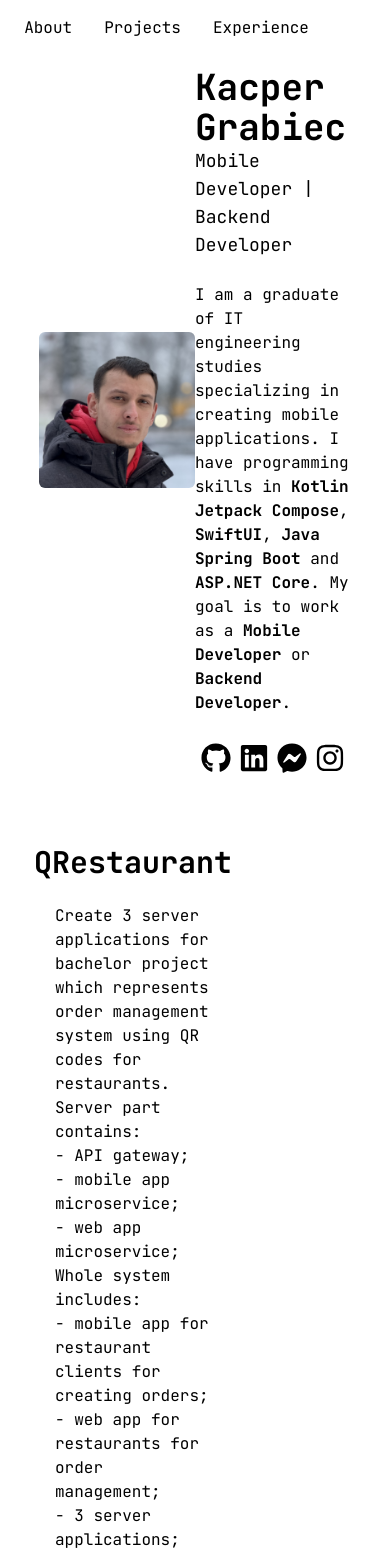
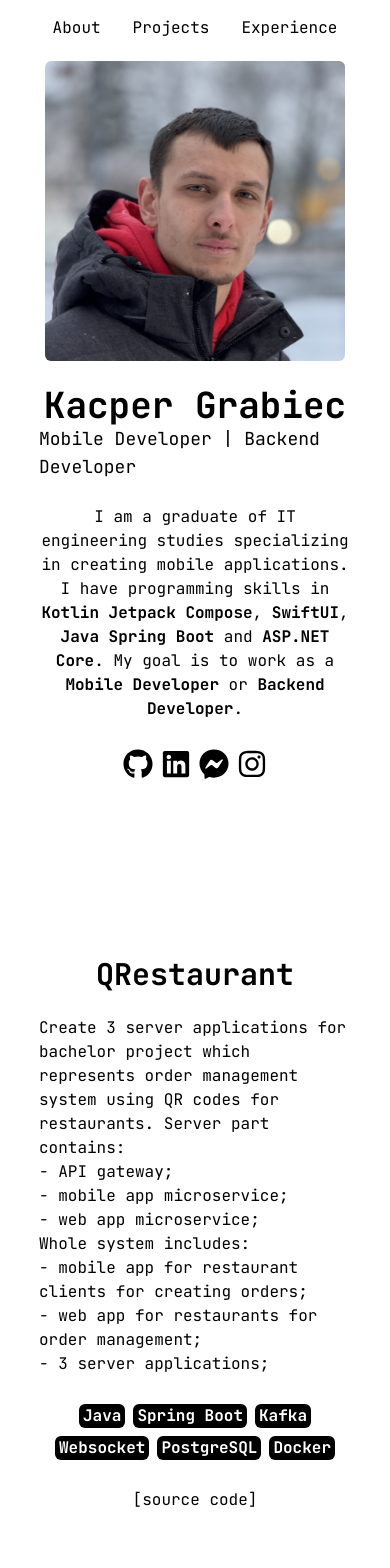
Before and after one commit to inux71/grabieckacper-website, a Next.js app: page / in a window 390 px wide. Shown: the top 1568 px of the page. Built offline with nearby package versions, Linux system fonts and the light colour scheme.

Commit message:
add responsive design

```diff
--- a/src/components/navbar.tsx
+++ b/src/components/navbar.tsx
@@ -5,7 +5,7 @@ export default function Navbar() {
 
   return (
     <nav className="flex justify-center items-center w-full fixed top-0 left-0 right-0 z-10 py-4 bg-white">
-      <div className="flex justify-end items-center w-2/3">
+      <div className="flex justify-center lg:justify-end items-center w-2/3">
         <ul>
           <li>
             <Link href="#about" className={liClassName}>
--- a/src/components/project.tsx
+++ b/src/components/project.tsx
@@ -18,11 +18,11 @@ export default function Project({
 }) {
   return (
     <div
-      className={`flex ${
-        reverse === true ? "flex-row-reverse" : "flex-row"
+      className={`flex flex-col ${
+        reverse === true ? "lg:flex-row-reverse" : "lg:flex-row"
       } justify-center items-center w-4/5 min-h-screen`}
     >
-      <div className="flex flex-col justify-center items-center w-1/2 mx-4">
+      <div className="flex flex-col justify-center items-center w-full lg:w-1/2 lg:mx-4">
         <h2 className="text-3xl font-bold">{title}</h2>
 
         <br></br>
@@ -37,7 +37,7 @@ export default function Project({
 
         <br></br>
 
-        <div className="flex flex-wrap justify-start items-center w-full">
+        <div className="flex flex-wrap justify-center lg:justify-start items-center w-full">
           {technologies.map((technology, index) => {
             return <Technology key={index} name={technology} />;
           })}
@@ -45,7 +45,7 @@ export default function Project({
 
         <br></br>
 
-        <div className="flex flex-col justify-center items-start w-full">
+        <div className="flex flex-col justify-center items-center lg:items-start w-full">
           {links !== undefined
             ? Object.entries(links).map(([key, value], index) => (
                 <a key={index} href={value} target="_blank">
@@ -56,7 +56,7 @@ export default function Project({
         </div>
       </div>
 
-      <div className="flex justify-start items-center w-1/2 overflow-x-scroll mx-4 no-scrollbar">
+      <div className="flex justify-start items-center w-full lg:w-1/2 overflow-x-scroll lg:mx-4 my-8 lg:my-0 no-scrollbar">
         {images.map((image, index) => (
           <Image
             key={index}
--- a/src/components/sections/about.tsx
+++ b/src/components/sections/about.tsx
@@ -11,9 +11,9 @@ export default function About() {
   return (
     <section
       id="about"
-      className="flex justify-center items-center min-h-screen w-4/5"
+      className="flex flex-col lg:flex-row justify-center items-center min-h-screen w-4/5"
     >
-      <div className="flex flex-col justify-center items-center w-1/2">
+      <div className="flex flex-col justify-center items-center w-full lg:w-1/2">
         <Image
           src="/images/profile.jpg"
           width={300}
@@ -25,13 +25,13 @@ export default function About() {
         <br></br>
       </div>
 
-      <div className="flex flex-col justify-center items-center w-1/2">
+      <div className="flex flex-col justify-center items-center w-full lg:w-1/2">
         <h1 className="text-4xl font-bold">Kacper Grabiec</h1>
         <h5 className="text-lg">Mobile Developer | Backend Developer</h5>
 
         <br></br>
 
-        <p>
+        <p className="text-center">
           I am a graduate of IT engineering studies specializing in creating
           mobile applications. I have programming skills in{" "}
           <span className="font-bold">Kotlin Jetpack Compose</span>,{" "}
--- a/src/components/technology.tsx
+++ b/src/components/technology.tsx
@@ -1,6 +1,6 @@
 export default function Technology({ name }: { name: string }) {
   return (
-    <span className="font-bold px-1 bg-black text-white mx-1 rounded-md">
+    <span className="font-bold px-1 bg-black text-white m-1 rounded-md">
       {name}
     </span>
   );
```
